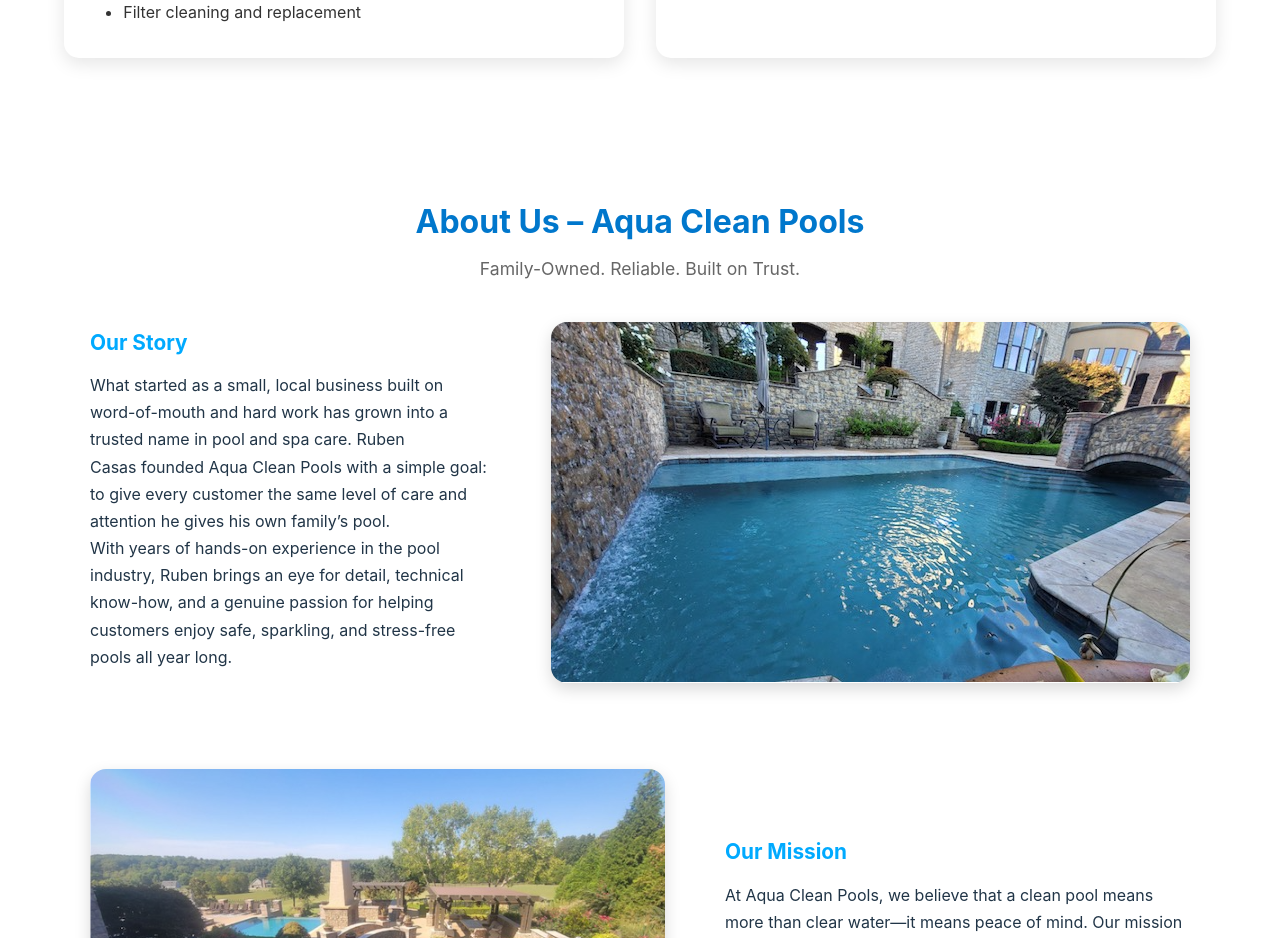
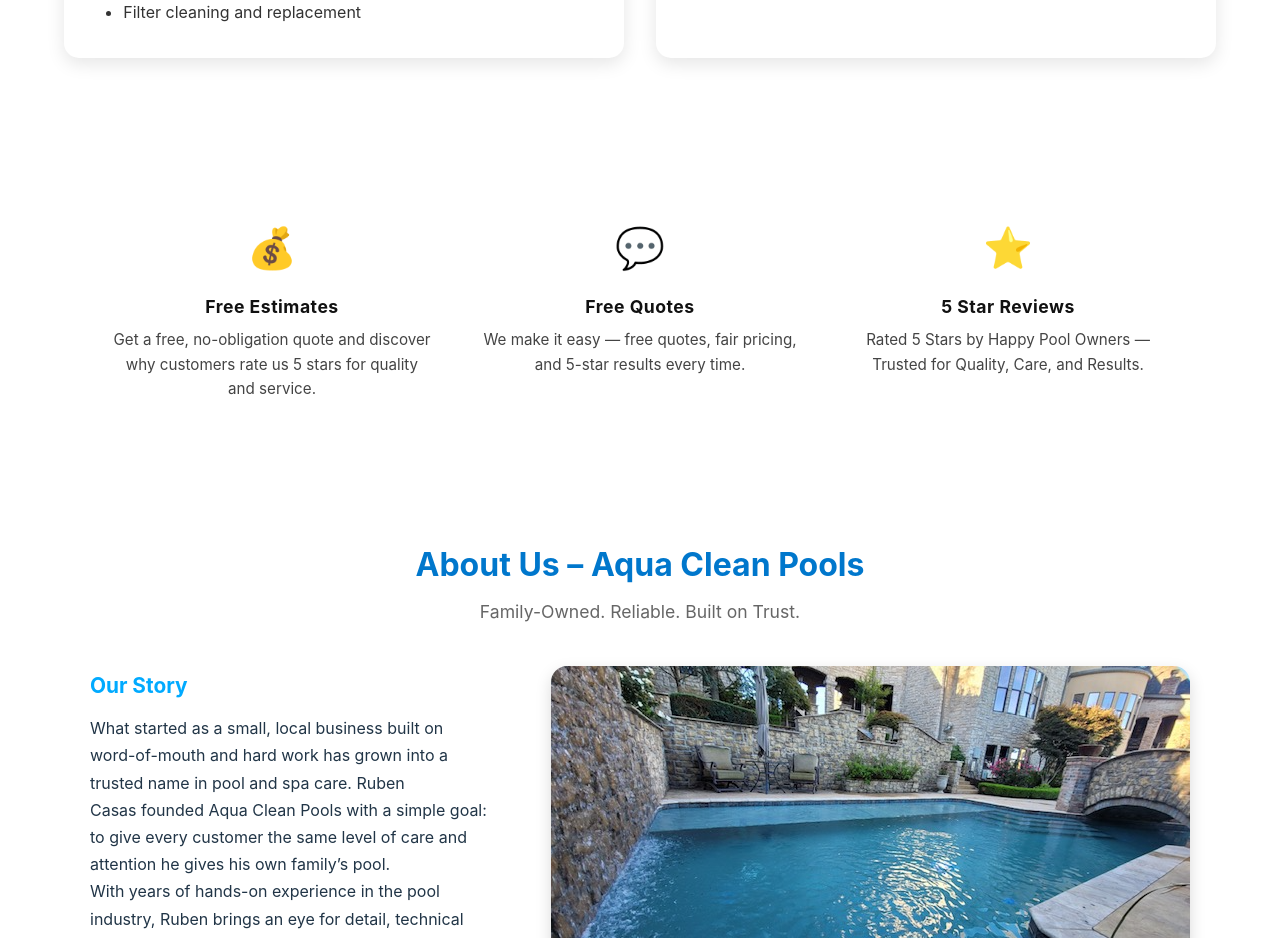
Before and after one commit to jatpimentel/Aqua-Clean-Pools, a React (Vite) app: page / in a window 1280 px wide. Shown: the part 1500-2438 px from the top of the page. Built offline with nearby package versions, Linux system fonts and the light colour scheme.

Commit message:
Highlights section is back

```diff
--- a/package.json
+++ b/package.json
@@ -22,6 +22,6 @@
     "eslint-plugin-react-hooks": "^5.2.0",
     "eslint-plugin-react-refresh": "^0.4.22",
     "globals": "^16.4.0",
-    "vite": "^7.1.7"
+    "vite": "^7.2.2"
   }
 }
--- a/src/App.jsx
+++ b/src/App.jsx
@@ -117,6 +117,35 @@ function App() {
         </div>
       </section>
 
+      <section className="highlights-section">
+        <div className="highlight">
+          <div className="highlight-icon">💰</div>
+          <h3>Free Estimates</h3>
+          <p>
+            Get a free, no-obligation quote and discover why customers rate us 5
+            stars for quality and service.
+          </p>
+        </div>
+
+        <div className="highlight">
+          <div className="highlight-icon">💬</div>
+          <h3>Free Quotes</h3>
+          <p>
+            We make it easy — free quotes, fair pricing, and 5-star results
+            every time.
+          </p>
+        </div>
+
+        <div className="highlight">
+          <div className="highlight-icon">⭐</div>
+          <h3>5 Star Reviews</h3>
+          <p>
+            Rated 5 Stars by Happy Pool Owners — Trusted for Quality, Care, and
+            Results.
+          </p>
+        </div>
+      </section>
+
       {/* === ABOUT SECTION === */}
       <section id="about" className="about-section">
         <h2>About Us – Aqua Clean Pools</h2>
```
Also changed, not shown: 1 other file (tests, documents, lock files or other folders).
